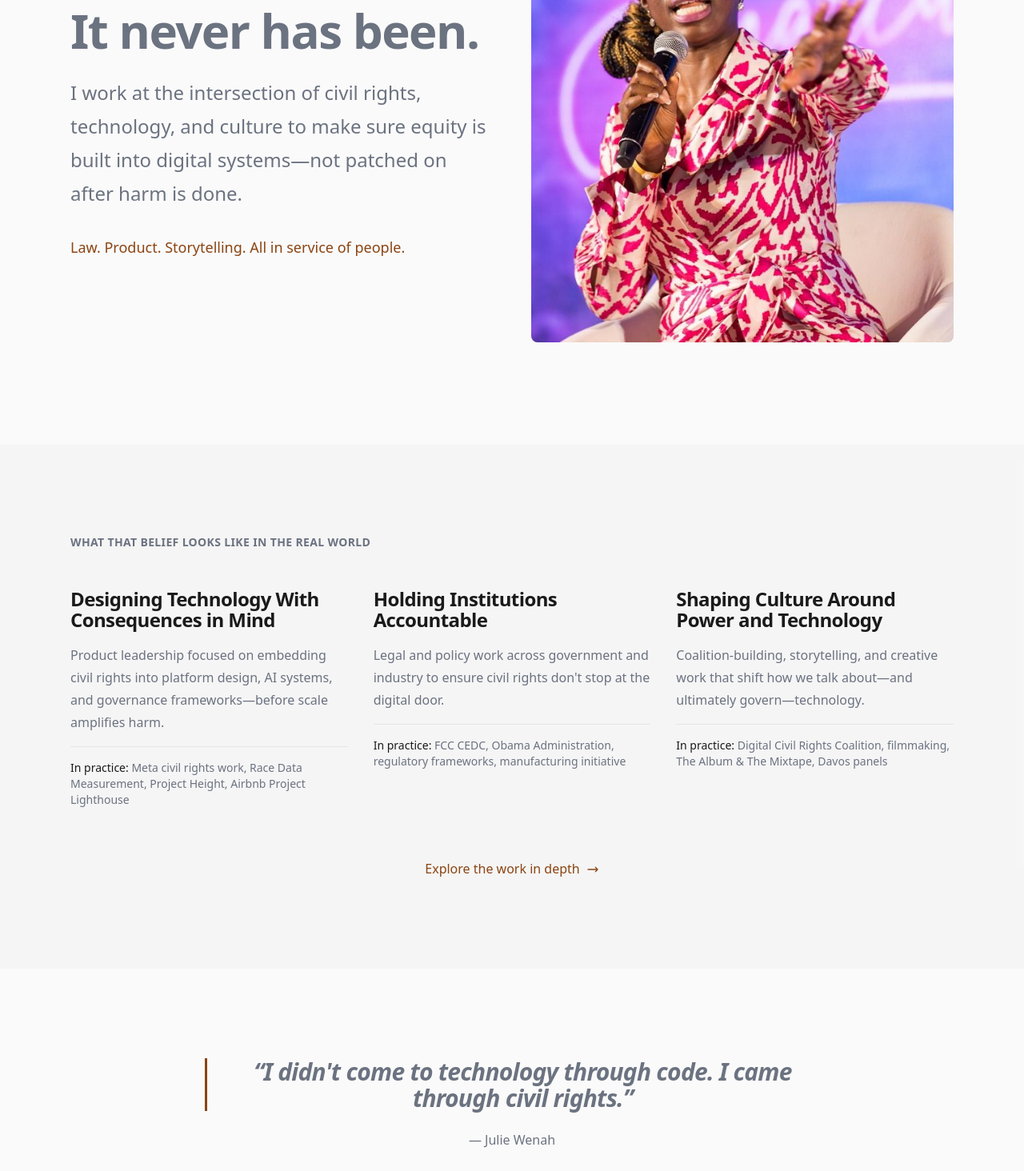
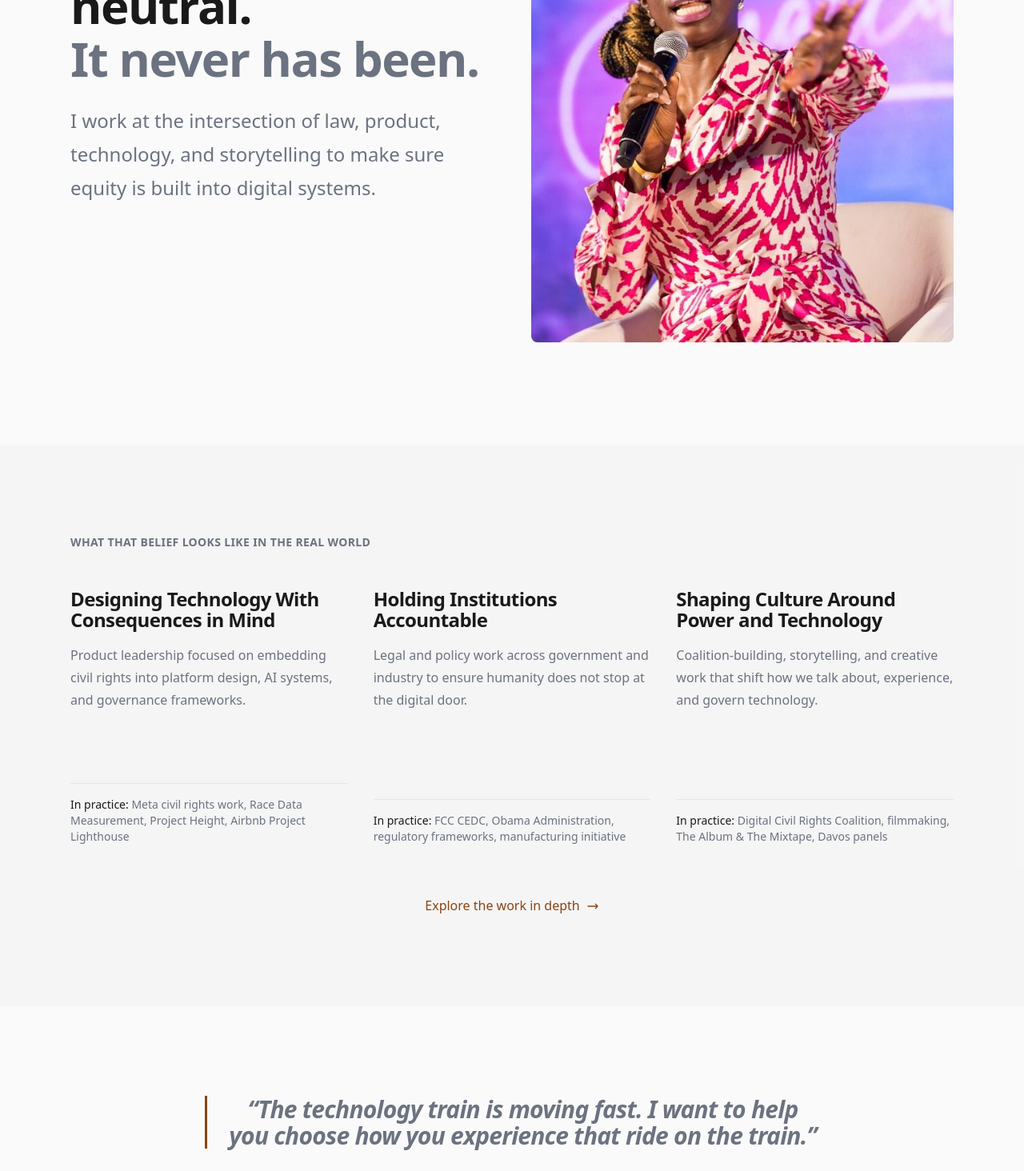
Before and after one commit to benyam525/julie-wenah-website, a Next.js app: page / in a window 1280 px wide. Shown: the part 440-1904 px from the top of the page at 80% size. Built offline with nearby package versions, Linux system fonts and the light colour scheme.

Commit message:
Update homepage content and footer text

```diff
--- a/src/app/page.tsx
+++ b/src/app/page.tsx
@@ -14,10 +14,7 @@ export default function Home() {
               <span className="text-[var(--muted)]">It never has been.</span>
             </h1>
             <p className="text-xl md:text-2xl text-[var(--muted)] mb-8 body-text">
-              I work at the intersection of civil rights, technology, and culture to make sure equity is built into digital systems—not patched on after harm is done.
-            </p>
-            <p className="text-lg text-[var(--accent)]">
-              Law. Product. Storytelling. All in service of people.
+              I work at the intersection of law, product, technology, and storytelling to make sure equity is built into digital systems.
             </p>
           </div>
           {/* Hero headshot of Julie */}
@@ -42,14 +39,14 @@ export default function Home() {
 
           <div className="grid grid-cols-1 md:grid-cols-3 gap-12 md:gap-8">
             {/* Pillar 1: Inside Technology */}
-            <article className="space-y-4">
-              <h3 className="headline-serif text-2xl">
+            <article className="flex flex-col h-[320px]">
+              <h3 className="headline-serif text-2xl mb-4">
                 Designing Technology With Consequences in Mind
               </h3>
-              <p className="text-[var(--muted)] body-text">
-                Product leadership focused on embedding civil rights into platform design, AI systems, and governance frameworks—before scale amplifies harm.
+              <p className="text-[var(--muted)] body-text flex-grow">
+                Product leadership focused on embedding civil rights into platform design, AI systems, and governance frameworks.
               </p>
-              <div className="pt-4 border-t border-[var(--border)]">
+              <div className="pt-4 border-t border-[var(--border)] mt-auto">
                 <p className="text-sm text-[var(--muted)]">
                   <span className="font-medium text-[var(--foreground)]">In practice:</span> Meta civil rights work, Race Data Measurement, Project Height, Airbnb Project Lighthouse
                 </p>
@@ -57,14 +54,14 @@ export default function Home() {
             </article>
 
             {/* Pillar 2: Around Institutions */}
-            <article className="space-y-4">
-              <h3 className="headline-serif text-2xl">
+            <article className="flex flex-col h-[320px]">
+              <h3 className="headline-serif text-2xl mb-4">
                 Holding Institutions Accountable
               </h3>
-              <p className="text-[var(--muted)] body-text">
-                Legal and policy work across government and industry to ensure civil rights don&apos;t stop at the digital door.
+              <p className="text-[var(--muted)] body-text flex-grow">
+                Legal and policy work across government and industry to ensure humanity does not stop at the digital door.
               </p>
-              <div className="pt-4 border-t border-[var(--border)]">
+              <div className="pt-4 border-t border-[var(--border)] mt-auto">
                 <p className="text-sm text-[var(--muted)]">
                   <span className="font-medium text-[var(--foreground)]">In practice:</span> FCC CEDC, Obama Administration, regulatory frameworks, manufacturing initiative
                 </p>
@@ -72,14 +69,14 @@ export default function Home() {
             </article>
 
             {/* Pillar 3: Across Culture */}
-            <article className="space-y-4">
-              <h3 className="headline-serif text-2xl">
+            <article className="flex flex-col h-[320px]">
+              <h3 className="headline-serif text-2xl mb-4">
                 Shaping Culture Around Power and Technology
               </h3>
-              <p className="text-[var(--muted)] body-text">
-                Coalition-building, storytelling, and creative work that shift how we talk about—and ultimately govern—technology.
+              <p className="text-[var(--muted)] body-text flex-grow">
+                Coalition-building, storytelling, and creative work that shift how we talk about, experience, and govern technology.
               </p>
-              <div className="pt-4 border-t border-[var(--border)]">
+              <div className="pt-4 border-t border-[var(--border)] mt-auto">
                 <p className="text-sm text-[var(--muted)]">
                   <span className="font-medium text-[var(--foreground)]">In practice:</span> Digital Civil Rights Coalition, filmmaking, The Album &amp; The Mixtape, Davos panels
                 </p>
@@ -105,9 +102,9 @@ export default function Home() {
       <section className="max-w-6xl mx-auto px-6 py-20 md:py-28">
         <div className="max-w-3xl mx-auto text-center">
           <blockquote className="border-l-0 pl-0 text-2xl md:text-3xl headline-serif text-[var(--foreground)] italic">
-            &ldquo;I didn&apos;t come to technology through code. I came through civil rights.&rdquo;
+            &ldquo;The technology train is moving fast. I want to help you choose how you experience that ride on the train.&rdquo;
           </blockquote>
-          <p className="mt-6 text-[var(--muted)]">— Julie Wenah</p>
+          <p className="mt-6 text-[var(--muted)]">Julie Wenah</p>
         </div>
       </section>
 
@@ -150,7 +147,7 @@ export default function Home() {
       <section className="bg-[var(--foreground)] text-[var(--background)] py-20 md:py-28">
         <div className="max-w-6xl mx-auto px-6 text-center">
           <h2 className="headline-serif text-3xl md:text-4xl mb-6">
-            The question is who technology serves—and who it leaves behind.
+            The question is who technology serves and who it leaves behind.
           </h2>
           <p className="text-lg text-[var(--background)]/70 mb-10 max-w-2xl mx-auto">
             Whether through speaking, collaboration, or partnership, I&apos;m always interested in conversations about building more equitable technology.
--- a/src/components/Footer.tsx
+++ b/src/components/Footer.tsx
@@ -16,7 +16,7 @@ export default function Footer() {
               Julie Wenah
             </Link>
             <p className="mt-3 text-sm text-[var(--muted)] max-w-xs">
-              Working at the intersection of civil rights, technology, and culture.
+              Working at the intersection of law, technology, and culture.
             </p>
           </div>
 
```
